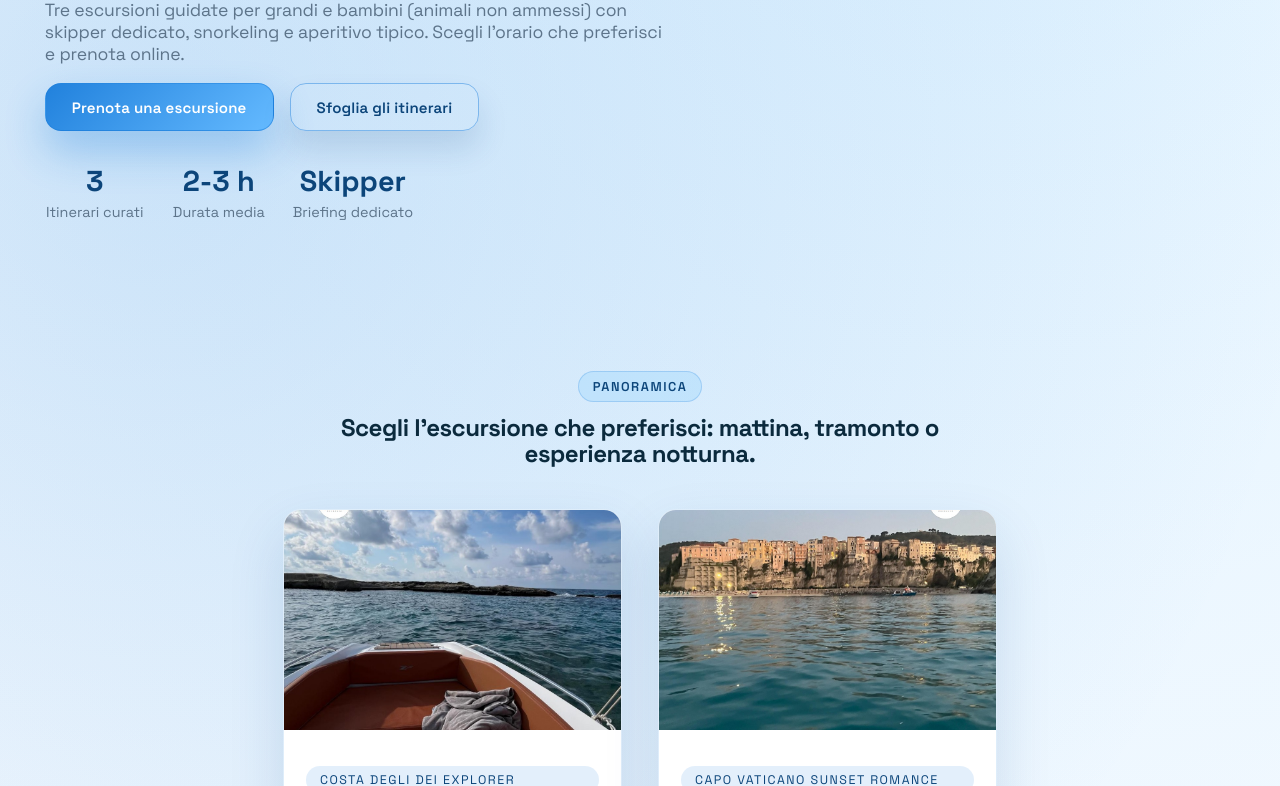
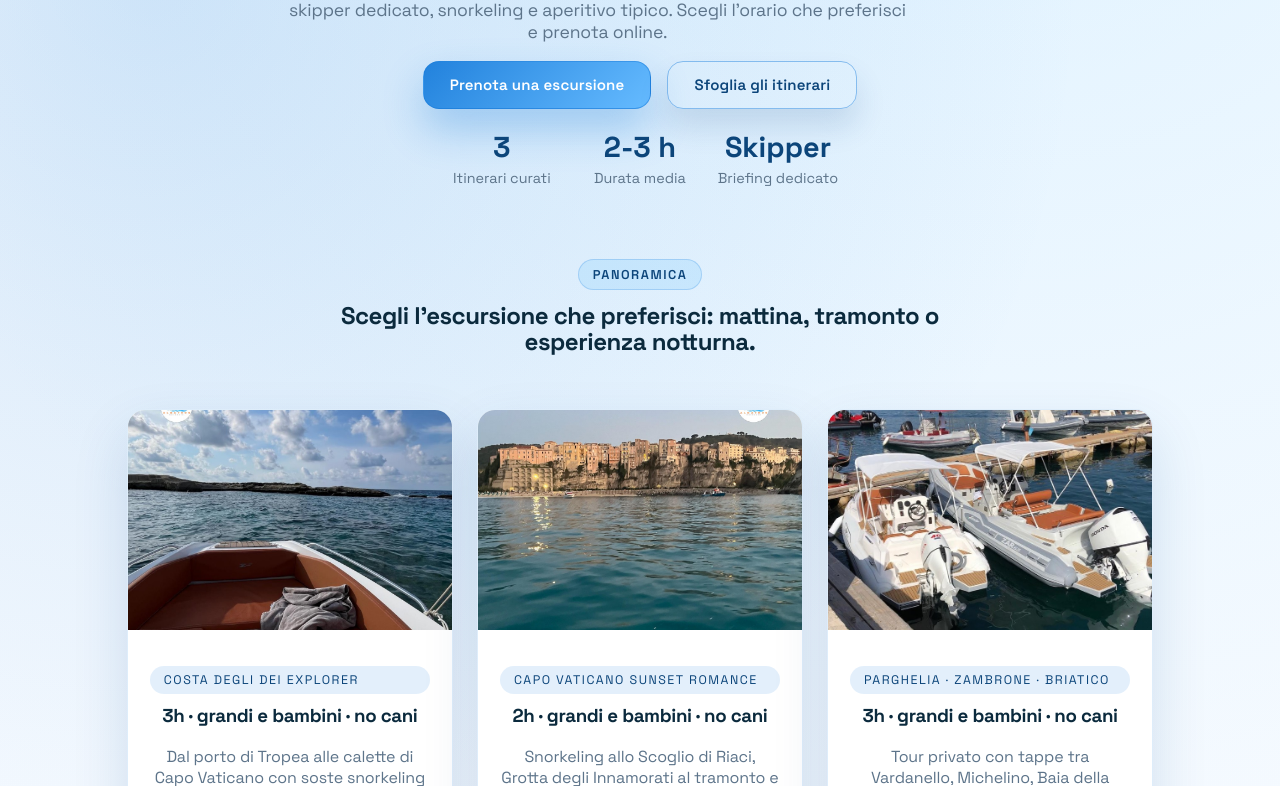
Before and after one commit to LucaMarastoni/Albatros-Tropea-Noleggio, a website: page docs/escursioni.html in a window 1280 px wide. Shown: the part 440-1226 px from the top of the page. Drawn offline with Linux system fonts and the light colour scheme; no server answers.

Commit message:
Enhance excursion page styles for improved layout and responsiveness

```diff
--- a/docs/styles.css
+++ b/docs/styles.css
@@ -1910,6 +1910,63 @@ body.excursions-page .finale__content .hero__actions {
   }
 }
 
+@media (min-width: 1024px) {
+  body.excursions-page .landing-main {
+    max-width: 1180px;
+    margin: 0 auto;
+    padding: 56px clamp(32px, 6vw, 80px) 88px;
+    gap: 64px;
+  }
+
+  body.excursions-page .hero--sub {
+    padding: 24px 0 8px;
+  }
+
+  body.excursions-page .hero__grid {
+    grid-template-columns: minmax(0, 1fr);
+    justify-items: center;
+    align-items: center;
+  }
+
+  body.excursions-page .hero__content {
+    max-width: 720px;
+    text-align: center;
+  }
+
+  body.excursions-page .hero__headline,
+  body.excursions-page .hero__headline h1 {
+    text-align: center;
+  }
+
+  body.excursions-page .hero__actions {
+    justify-content: center;
+  }
+
+  body.excursions-page .hero__metrics {
+    justify-content: center;
+    gap: 18px;
+    margin-top: 20px;
+  }
+
+  body.excursions-page .hero__metrics li {
+    text-align: center;
+    min-width: 120px;
+  }
+
+  body.excursions-page .section.excursions {
+    padding-top: 0;
+  }
+
+  body.excursions-page .section__header {
+    margin-bottom: 12px;
+  }
+
+  body.excursions-page .excursions__grid {
+    grid-template-columns: repeat(3, minmax(0, 1fr));
+    gap: 24px;
+  }
+}
+
 @media (prefers-reduced-motion: reduce) {
   .boat-highlight-card,
   .boat-gallery__item img,
```
